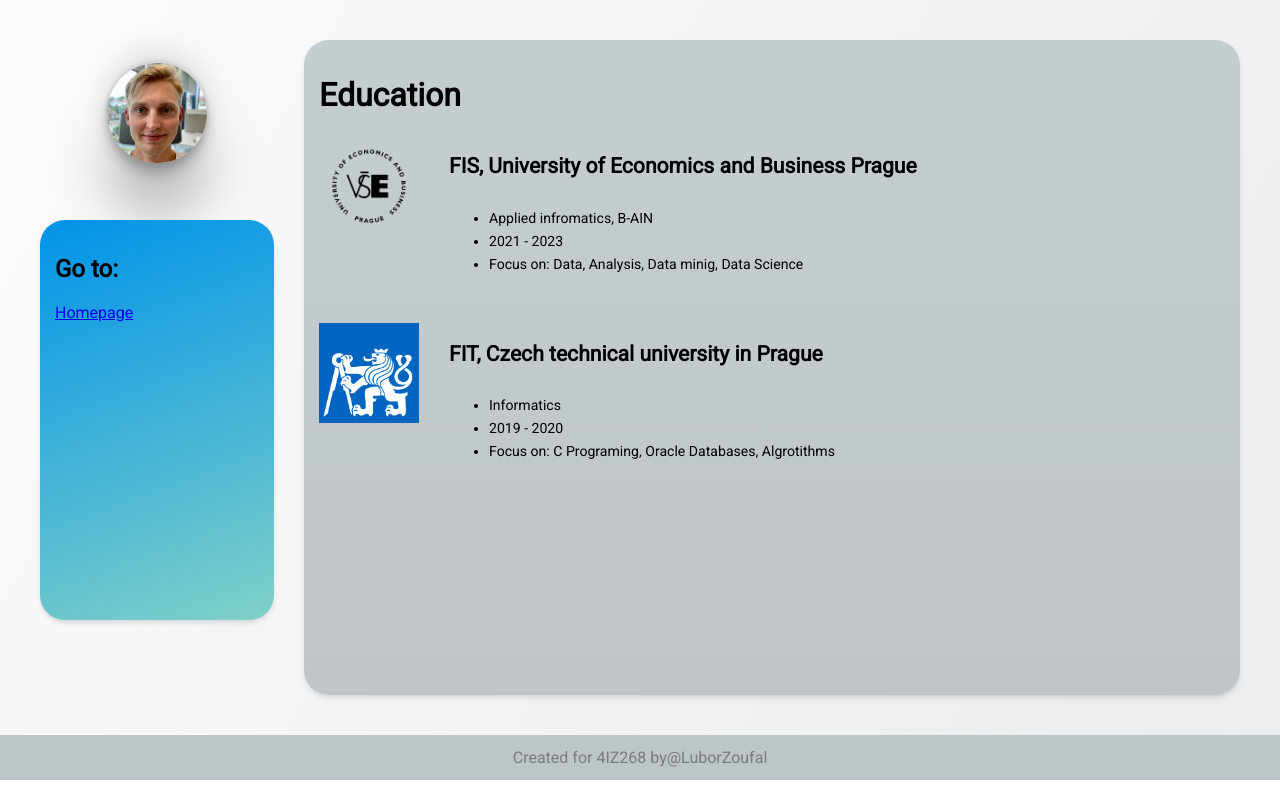
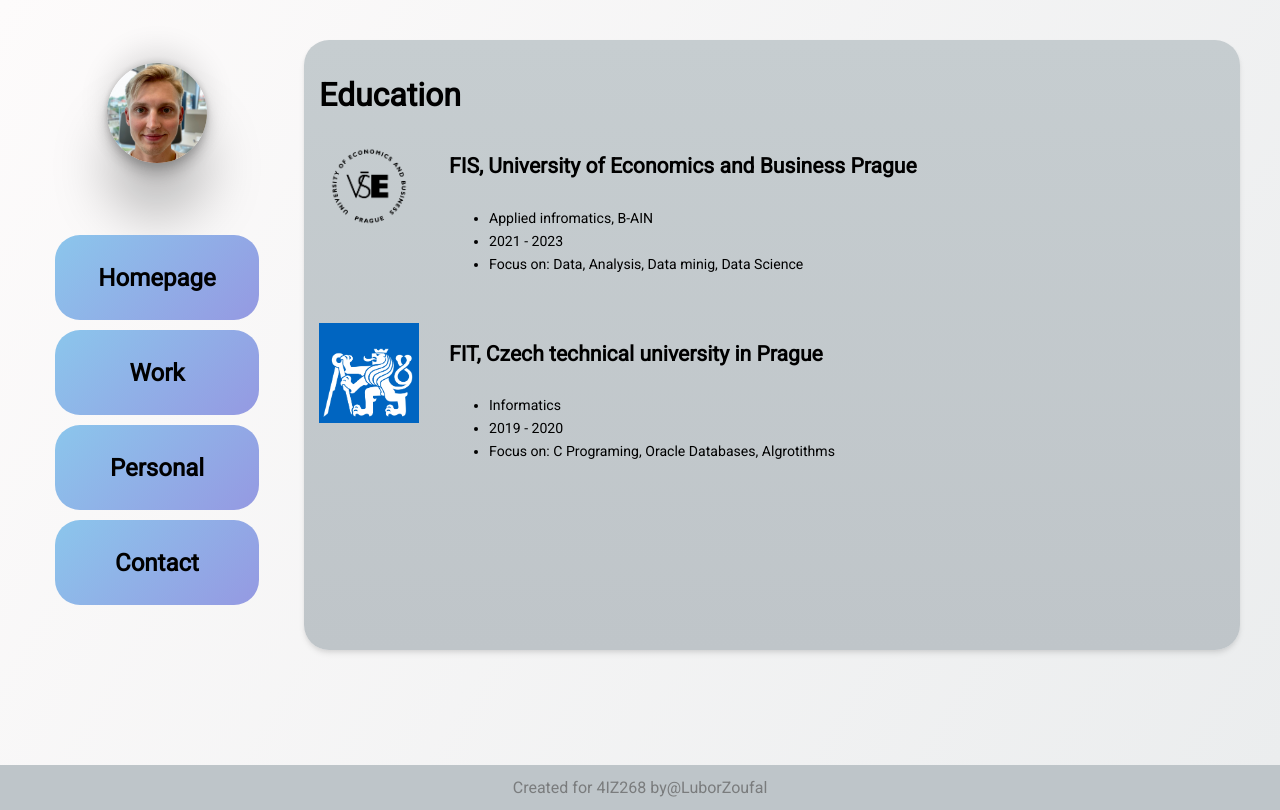
Before and after one commit to zoufaljr/personal-web, a plain HTML site: page edu.html in a window 1280 px wide. Drawn offline with Linux system fonts and the light colour scheme.

Commit message:
restyled side navbar

```diff
--- a/edu.html
+++ b/edu.html
@@ -16,8 +16,10 @@
             <img src="./img/profile.png" id="profile_img" alt="Profile picutre Lubor Zoufal">
         </div>
         <div class="sidebar">
-            <h2>Go to:</h2>
-            <nav><a href="index.html">Homepage</a></nav>
+            <a href="index.html"><h2>Homepage</h2></a>
+            <a href="work.html"><h2>Work</h2></a>
+            <a href="personal.html"><h2>Personal</h2></a>
+            <a href="contact.html"><h2>Contact</h2></a>
         </div>
         <div class="content">
             <h1>Education</h1>
--- a/style.css
+++ b/style.css
@@ -113,7 +113,7 @@ header h1{
     height: auto;
     width: 100vw;
     grid-template-columns: 1fr 4fr;
-    grid-template-rows: 150px 400px 45px;
+    grid-template-rows: 150px 400px 1fr 45px;
     gap: 30px;
     padding:40px;
     box-sizing: border-box;
@@ -139,17 +139,29 @@ header h1{
     transform: scale(1.3);
 }
 .sidebar{
+    display: grid;
+    grid-template-columns: 1fr;
+    grid-template-rows: 1fr 1fr 1fr 1fr;
     grid-area: 2/1;
-    box-shadow: rgba(0, 0, 0, 0.1) 0px 4px 6px -1px, rgba(0, 0, 0, 0.06) 0px 2px 4px -1px;
-    background-color: #0093E9;
-    background-image: linear-gradient(160deg, #0093E9 0%, #80D0C7 100%);
+    gap:10px;
+}
+
+.sidebar > a{
+    display: flex;
+    align-items: center;
+    justify-content: center;
+    text-decoration: none;
+    color: black;
     border-radius: 25px;
+    background-color: #8BC6EC;
+    background-image: linear-gradient(135deg, #8BC6EC 0%, #9599E2 100%);
 }
 .content{
     grid-area:1/2;
     grid-row-end: 4;
     box-shadow: rgba(0, 0, 0, 0.1) 0px 4px 6px -1px, rgba(0, 0, 0, 0.06) 0px 2px 4px -1px;
     border-radius: 25px;
+
     background-image: linear-gradient(to top, #bfc5c9 0%, #c6cdd0 100%);
 }
 .item{
```
